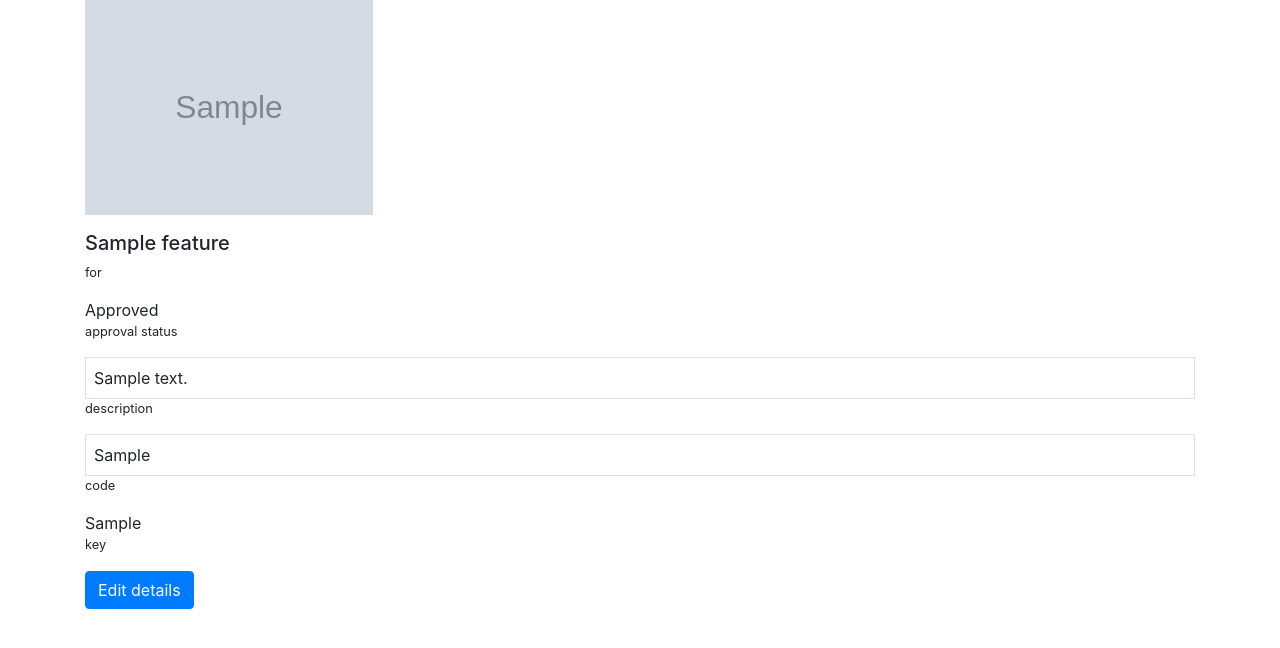
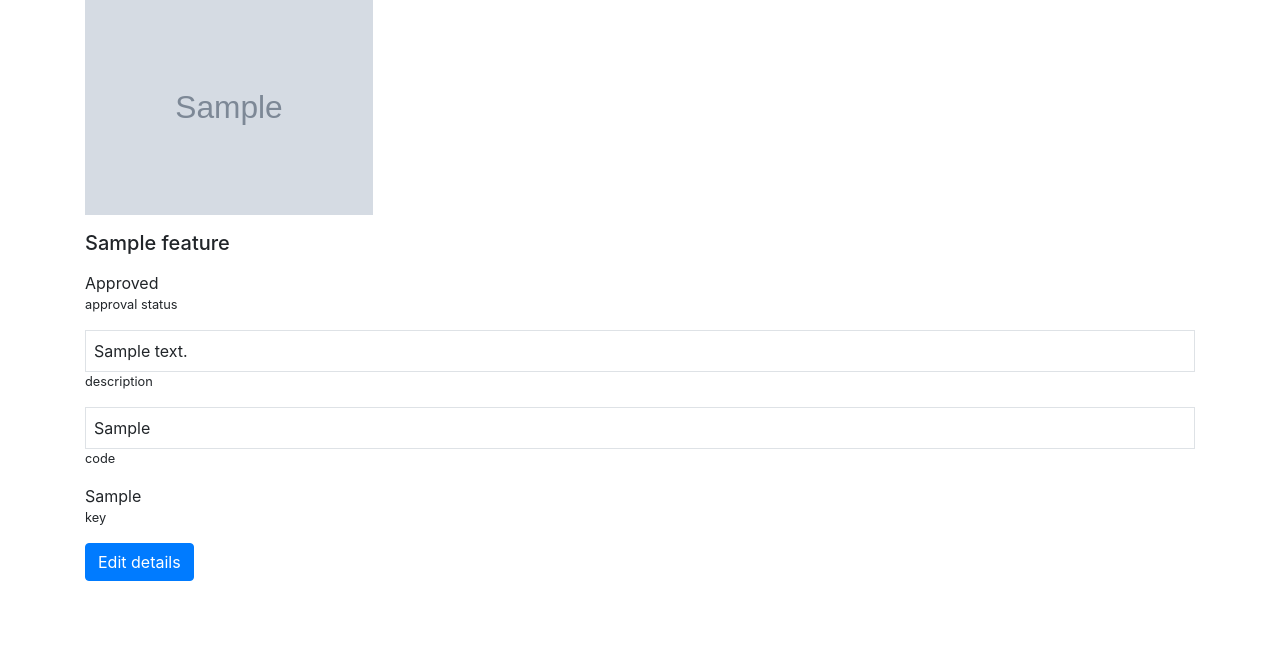
Before and after one commit to branchd1/mega_backend, a Django app: page /developer/feature-details/1/ in a window 1280 px wide. Shown: the part 106-754 px from the top of the page. Run offline with Django 3.2, Linux system fonts and the light colour scheme; a user stored in the database is signed in; tables that the repository leaves empty hold one stand-in row (values such as "Sample post"); grey boxes marked "Sample" are stand-in pictures; some libraries are stand-ins or nearby versions.

Commit message:
feature no type

```diff
--- a/developer/templates/developer/feature_details.html
+++ b/developer/templates/developer/feature_details.html
@@ -12,10 +12,6 @@
          <div class="mt-3">
              <div>
                  <h5>{{ feature.name }}</h5>
-             </div>
-
-             <div>
-                 <small>for {{ feature.get_community_type_display }}</small>
              </div>
 
              <div class="my-3">
```
